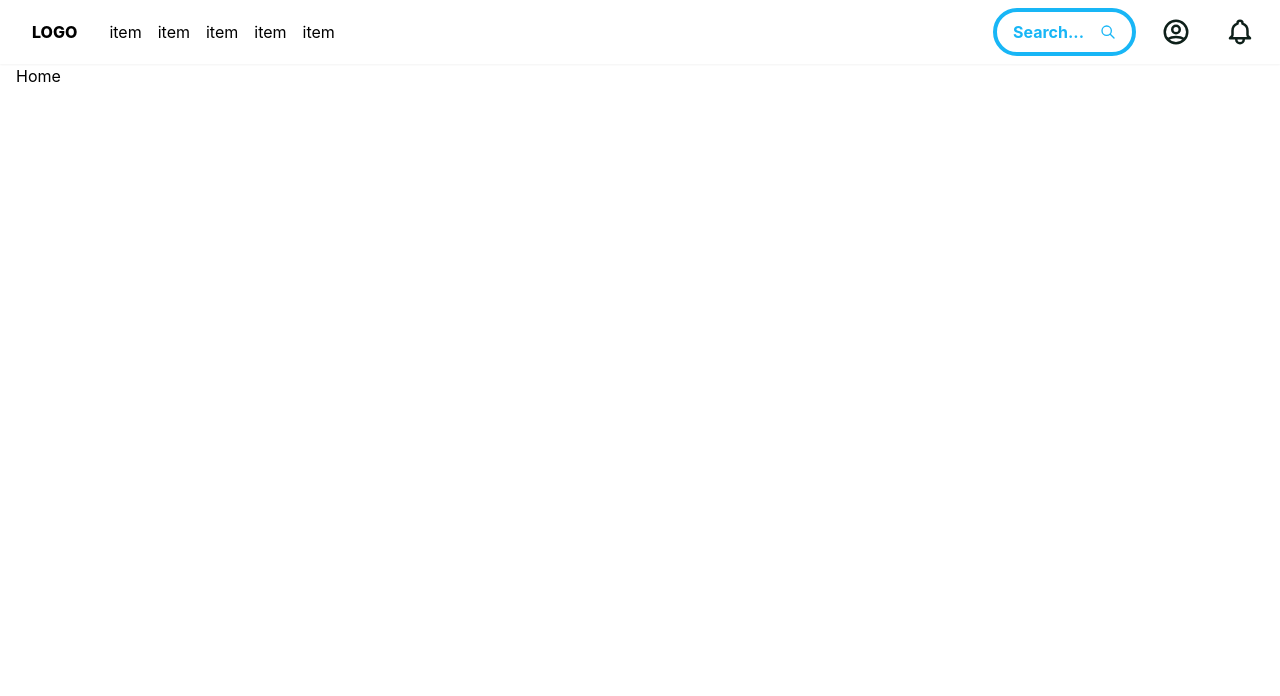
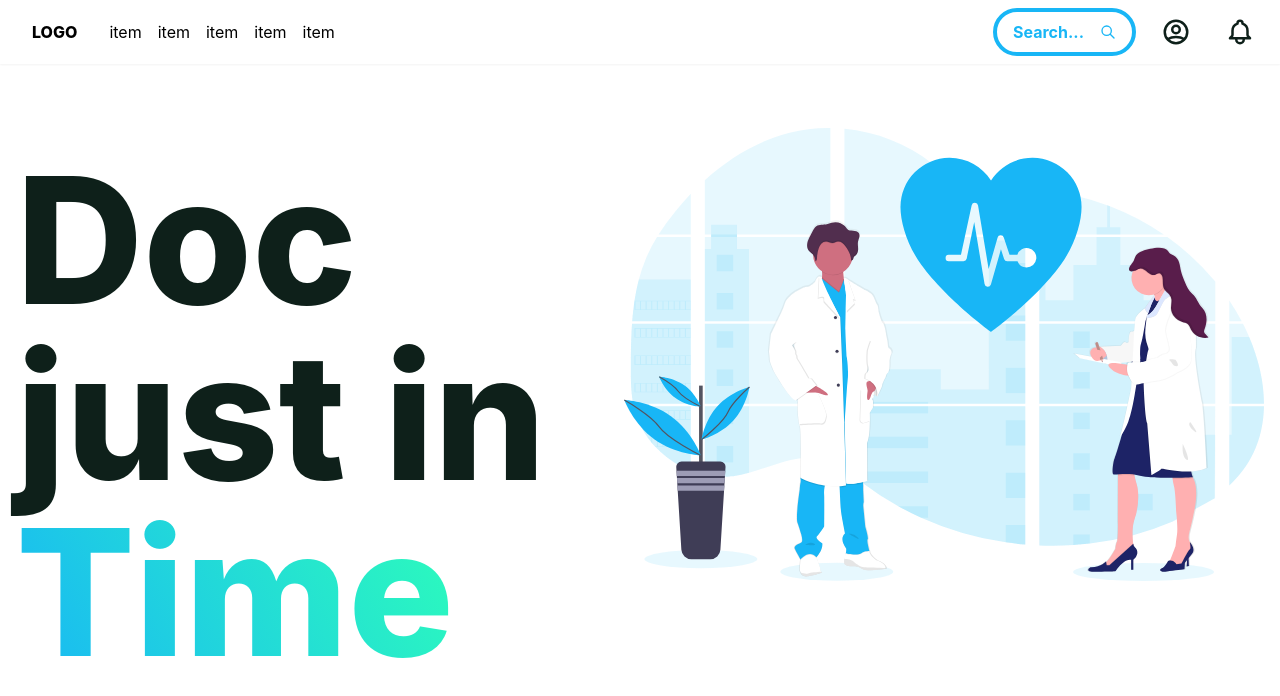
Before and after one commit to IIB3nceII/doc-in-time, a React (Create React App) app in the folder webapp/: page / in a window 1280 px wide. Shown: the top 696 px of the page. Built offline with nearby package versions, Linux system fonts and the light colour scheme.

Commit message:
💄 Hero section created

```diff
--- a/webapp/assets/base.scss
+++ b/webapp/src/assets/base.scss
@@ -10,6 +10,7 @@
   --hover-1: rgba(0, 0, 0, 0.15);
   --hover-2: rgba(0, 0, 0, 0.25);
   --blue: #18b6f6;
+  --light-green: #2dffb9;
   --accents-0: #f8f9fa;
   --accents-1: #f1f3f5;
   --accents-2: #e9ecef;
@@ -20,6 +21,5 @@
   --accents-7: #495057;
   --accents-8: #343a40;
   --accents-9: #212529;
-  --font-sans: -apple-system, system-ui, BlinkMacSystemFont, "Helvetica Neue",
-    "Poppins", sans-serif;
+  --font-sans: -apple-system, system-ui, BlinkMacSystemFont, "Helvetica Neue", "Poppins", sans-serif;
 }
--- a/webapp/src/components/common/MobileNavbar/MobileNavbar.module.scss
+++ b/webapp/src/components/common/MobileNavbar/MobileNavbar.module.scss
@@ -1,5 +1,5 @@
 .root {
-  @apply flex justify-center items-center sticky bottom-0 h-20 border-t-2 border-slate-100 md:hidden;
+  @apply flex justify-center items-center sticky bottom-0 h-20 bg-white border-t-2 border-slate-100 md:hidden dark:bg-slate-600;
 
   > ul {
     @apply flex justify-between h-full w-full mx-8 list-none;
--- /dev/null
+++ b/webapp/src/components/ui/Hero/Hero.module.scss
@@ -0,0 +1,17 @@
+.container {
+  @apply flex flex-col justify-between items-start space-y-8 mt-8 md:min-h-[80vh] md:flex-row;
+
+  > h1 {
+    @apply leading-[8rem] text-[8rem] md:leading-[11rem] md:text-[11rem] lg:self-center dark:text-white;
+
+    > span {
+      background-image: linear-gradient(60deg, var(--blue), var(--light-green));
+      background-clip: text;
+      color: transparent;
+    }
+  }
+
+  > img {
+    @apply w-[50vw] self-center md:self-start;
+  }
+}
--- /dev/null
+++ b/webapp/src/components/ui/Hero/Hero.tsx
@@ -0,0 +1,18 @@
+import React from "react";
+import s from "./Hero.module.scss";
+import HeroImage from "../../../assets/images/hero_image.svg";
+
+const Hero = () => {
+  return (
+    <section className={s.container}>
+      <h1>
+        Doc just in
+        <br />
+        <span>Time</span>
+      </h1>
+      <img src={HeroImage} alt="hero image" />
+    </section>
+  );
+};
+
+export default Hero;
--- /dev/null
+++ b/webapp/src/components/ui/Hero/index.ts
@@ -0,0 +1 @@
+export { default } from "./Hero";
--- a/webapp/src/components/ui/index.ts
+++ b/webapp/src/components/ui/index.ts
@@ -1,3 +1,4 @@
 export { default as DarkModeSwitcher } from "./DarkModeSwitcher";
 export { default as SearchArea } from "./SearchArea";
 export { default as Tooltip } from "./Tooltip";
+export { default as Hero } from "./Hero";
--- a/webapp/src/index.scss
+++ b/webapp/src/index.scss
@@ -1,4 +1,4 @@
-@import "../assets/base.scss";
+@import "./assets/base.scss";
 
 @tailwind base;
 @tailwind components;
--- a/webapp/src/pages/Home/Home.tsx
+++ b/webapp/src/pages/Home/Home.tsx
@@ -1,8 +1,13 @@
 import React, { FC } from "react";
+import { Hero } from "../../components/ui";
 import s from "./Home.module.scss";
 
 const Home: FC = () => {
-  return <div>Home</div>;
+  return (
+    <div>
+      <Hero />
+    </div>
+  );
 };
 
 export default Home;
--- a/webapp/tsconfig.json
+++ b/webapp/tsconfig.json
@@ -23,6 +23,7 @@
       "@shared/*": ["shared/*"],
       "@config": ["config"],
       "@config/*": ["config/*"],
+      "@components": ["components"],
       "@components/*": ["components/*"],
       "@assets/*": ["assets/*"]
     }
```
Also changed, not shown: webapp/src/assets/images/hero_image.svg (added).
